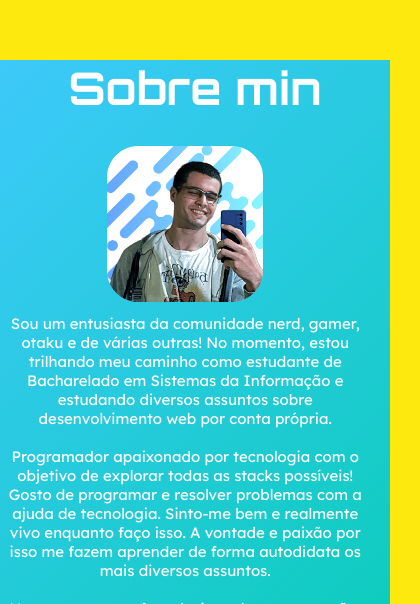
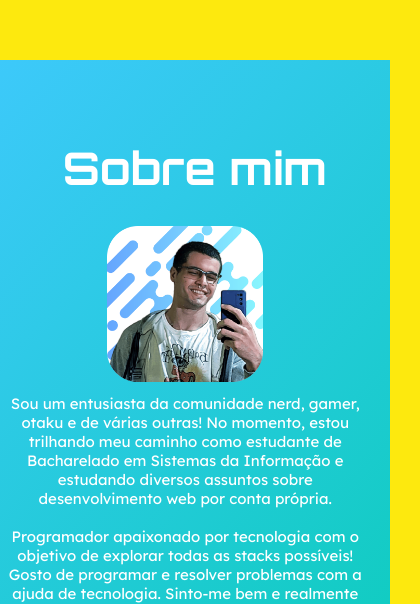
Before and after one commit to theotrin/portifolio, a React (Vite) app: page / in a window 390 px wide. Shown: the part 874-1478 px from the top of the page, 420 px wide, since content can reach past the window. Built offline with nearby package versions, Linux system fonts and the light colour scheme.

Commit message:
responsividade completa

```diff
--- a/src/components/About me/index.tsx
+++ b/src/components/About me/index.tsx
@@ -15,7 +15,7 @@ function AboutMe (){
         <section id='about'  className='about'>
 
         <div className='about-me-title'>
-            <h2>Sobre min</h2>
+            <h2>Sobre mim</h2>
         </div>
         <div className="about-me-content">
         <div
--- a/src/components/Contact/style.css
+++ b/src/components/Contact/style.css
@@ -171,6 +171,10 @@
       height: 11px;
     }
 
+    .about-me-title{
+      margin-top: 8rem;
+    }
+
     .buttons-section{
       width: 80vw;
   }
--- a/src/index.css
+++ b/src/index.css
@@ -8,11 +8,14 @@
   --yellow-cyberpunk: #fde90e;
   --green-cyberpunk:  #67fb1f;
   --blue-cyberpunk:  #3dc9fa;
-  scroll-behavior: smooth;
-
   background-color: var(--yellow-cyberpunk);
 }
 
+
 *{
   font-family: 'Orbitron', sans-serif;
+
+  @media only screen and (max-width: 600px){
+    overflow-x: hidden;
+  }
 }
```
